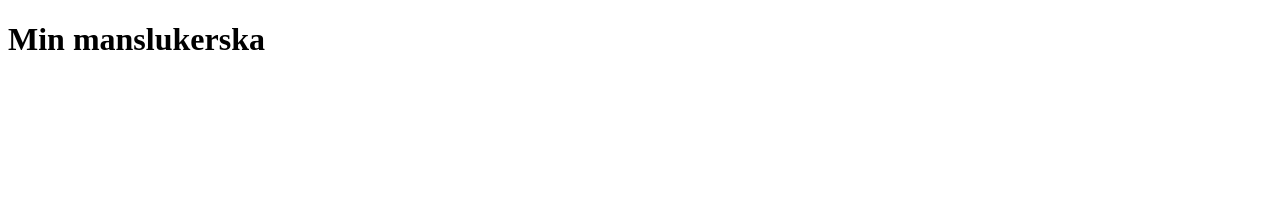
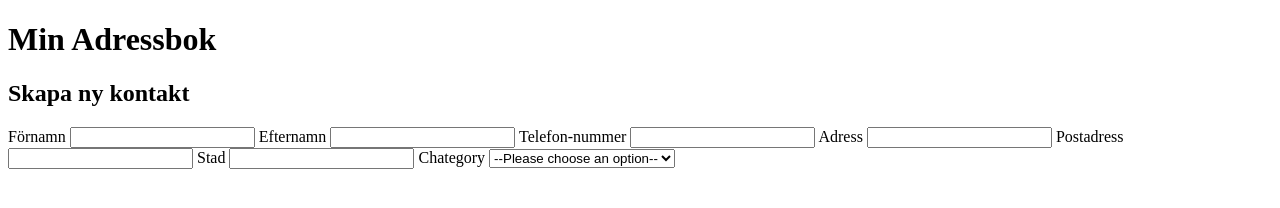
Before and after one commit to Ziggybush/gik339-grupp10-projekt, a website: page index.html in a window 1280 px wide. Drawn offline with Linux system fonts and the light colour scheme.

Commit message:
Skapat alla html för inmatningar

```diff
--- a/index.html
+++ b/index.html
@@ -8,12 +8,30 @@
 </head>
 <body>
     <header>
-        <h1>Min manslukerska</h1>
+        <h1>Min Adressbok</h1>
     </header>
     <main>
-
+        <h2>Skapa ny kontakt</h2>
+        <label for="firstName">Förnamn</label>
+        <input type="text" name="fistName" id="firstName" class="textField" />
+        <label for="lastName">Efternamn</label>
+        <input type="text" name="lastName" id="lastName" class="textField" />
+        <label for="phone">Telefon-nummer</label>
+        <input type="text" name="phone" id="phone" class="textField" />
+        <label for="address">Adress</label>
+        <input type="text" name="address" id="address" class="textField" />
+        <label for="postCode">Postadress</label>
+        <input type="text" name="postCode" id="postCode" class="textField" />
+        <label for="city">Stad</label>
+        <input type="text" name="city" id="city" class="textField" />
+        <label for="chategory">Chategory</label>
+        <select name="chategory" id="chategory">
+            <option value="">--Please choose an option--</option>
+            <option value="family">Family</option>
+            <option value="friends">Friends</option>
+            <option value="work">Work</option>
+        </select>
     </main>
-
     <script src="script.js"></script>
 </body>
 </html>
```
